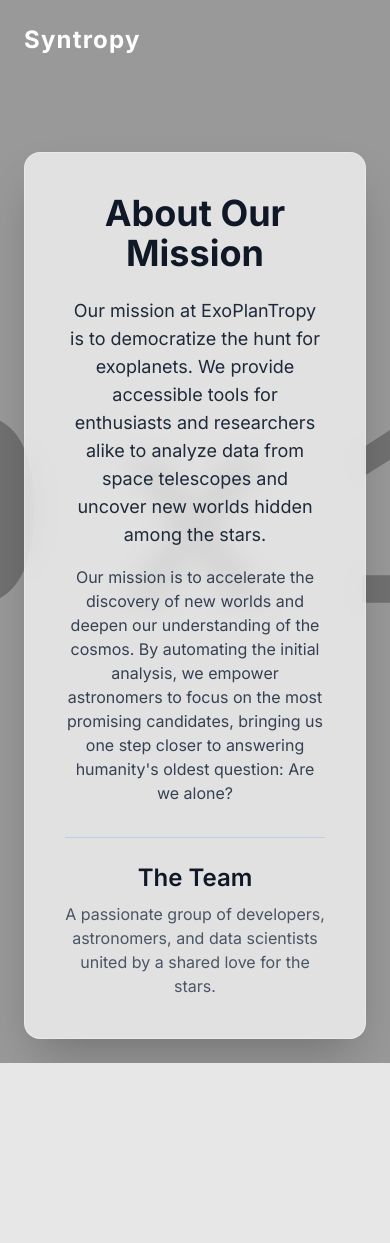
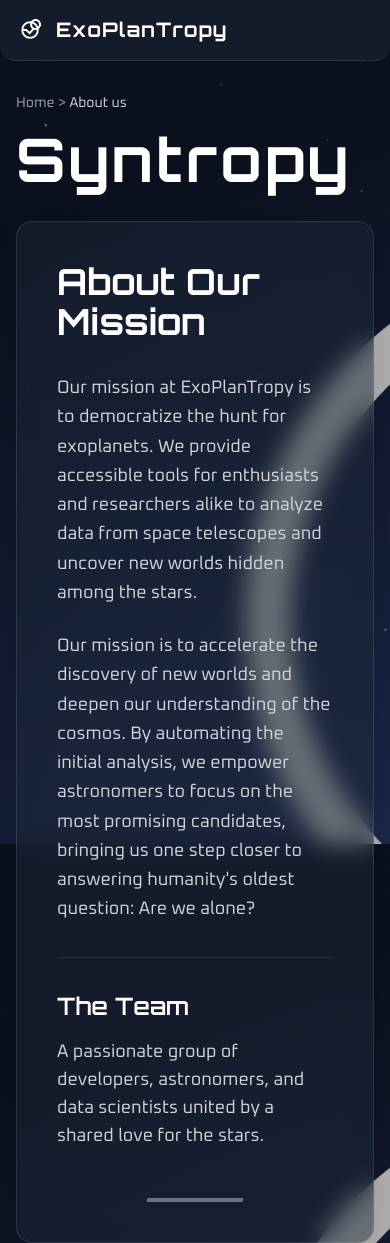
Before and after one commit to ihsan31415/exoplantropy, a Flask app: page /about in a window 390 px wide. Before the commit the page ends 1063 px from the top, so only its background shows below. Run offline with Flask 3, Linux system fonts and the light colour scheme; grey boxes labelled with a size stand in for pictures from a placeholder-image service; style sheets or scripts are compiled from the project's sources; some libraries are stand-ins or nearby versions.

```diff
--- a/app.py
+++ b/app.py
@@ -18,6 +18,16 @@ def about():
 def project():
     return render_template('project.html')
 
+# Route for the AI page
+@app.route('/ai')
+def ai():
+    return render_template('ai.html')
+
+# Route for the Search Target page
+@app.route('/search')
+def search():
+    return render_template('search.html')
+
 # This block allows you to run the app directly from the script
 if __name__ == '__main__':
     app.run(debug=True)
--- a/static/css/styles.css
+++ b/static/css/styles.css
@@ -2,8 +2,24 @@
 This is the input file for the Tailwind CSS build process.
 It's where you import Tailwind's base styles, components, and utilities.
 */
+@import url('https://fonts.googleapis.com/css2?family=Orbitron:wght@400;500;600;700&family=Oxanium:wght@200;300;400;500;600;700&display=swap');
+
 @tailwind base;
 @tailwind components;
 @tailwind utilities;
 
+body {
+    font-family: 'Oxanium', sans-serif;
+    background-color: #0f172a;
+    background-size: cover;
+    background-position: center;
+    background-repeat: no-repeat;
+    background-attachment: fixed;
+}
+
+h1, h2, h3, .title {
+    font-family: 'Orbitron', sans-serif;
+}
+
+
 /* You can also add your own custom CSS here */
--- a/templates/about.html
+++ b/templates/about.html
@@ -1,44 +1,65 @@
 <!DOCTYPE html>
-<html lang="en">
+<html lang="en"></html>
 <head>
     <meta charset="UTF-8">
     <meta name="viewport" content="width=device-width, initial-scale=1.0">
-    <title>About - ExoPlanet Classification</title>
-    <script src="https://cdn.jsdelivr.net/npm/@tailwindcss/browser@4"></script>
-    <link href="https://fonts.googleapis.com/css2?family=Inter:wght@400;500;600;700&display=swap" rel="stylesheet">
-    <style> body { font-family: 'Inter', sans-serif; } </style>
+    <title>About - ExoPlanTropy</title>
+    <script src="https://cdn.tailwindcss.com"></script>
+    <link href="https://fonts.googleapis.com/css2?family=Orbitron:wght@400;500;600;700;800&family=Oxanium:wght@300;400;500;600;700&display=swap" rel="stylesheet">
+    <link rel="stylesheet" href="{{ url_for('static', filename='css/styles.css') }}">
+    <style>
+        body {
+            font-family: 'Oxanium', sans-serif;
+            background-color: #0f172a;
+            background-size: cover;
+            background-position: center;
+            background-repeat: no-repeat;
+            background-attachment: fixed;
+        }
+    </style>
 </head>
-<body class="bg-[#C8A27C] text-gray-800 antialiased">
+<body class="text-gray-200 antialiased overflow-x-hidden" style="background-image: url('{{ url_for('static', filename='img/Starry.png') }}');">
 
-    <div class="min-h-screen bg-cover bg-center" style="background-image: url('https://placehold.co/1920x1080/C8A27C/4a2e1d?text=+)');">
-        <div class="min-h-screen bg-black/25">
-            <!-- Header Navigation -->
-            <header class="w-full max-w-7xl mx-auto flex justify-between items-center p-6 text-white">
-                <h1 class="text-2xl font-bold tracking-wider">Syntropy</h1>
-                <nav class="hidden sm:flex items-center space-x-8 text-sm font-medium">
-                    <a href="/" class="text-gray-300 hover:text-white transition-colors duration-300">Home</a>
-                    <a href="/about" class="text-white border-b-2 border-blue-400 pb-1">About</a>
-                    <a href="/project" class="text-gray-300 hover:text-white transition-colors duration-300">Project</a>
-                </nav>
-            </header>
+    <div class="relative min-h-screen flex flex-col w-full bg-black/30">
+        <!-- Header Navigation -->
+        <header class="w-full max-w-7xl mx-auto flex justify-between items-center p-4 bg-[#1e293b]/50 backdrop-blur-md rounded-b-2xl border-b border-white/10">
+            <a href="/" class="flex items-center space-x-3">
+                <img src="{{ url_for('static', filename='img/Logo.png') }}" alt="ExoPlanTropy Logo" class="w-7 h-7 object-contain">
+                <h1 class="text-xl font-bold text-white tracking-wider">ExoPlanTropy</h1>
+            </a>
+            <nav class="hidden sm:flex items-center space-x-8 text-sm font-medium">
+                <a href="/" class="text-gray-300 hover:text-white transition-colors duration-300">Home</a>
+                <a href="/about" class="text-white border-b-2 border-white pb-1">About Us</a>
+                <a href="/ai" class="text-gray-300 hover:text-white transition-colors duration-300">AI</a>
+            </nav>
+        </header>
+
+            <!-- Breadcrumb & Title -->
+            <div class="w-full max-w-7xl mx-auto px-4 pt-8">
+                <p class="text-sm mb-4"><a href="/" class="text-gray-400 hover:text-white transition-colors duration-300">Home</a> <span class="text-gray-400">></span> <span class="text-gray-300">About us</span></p>
+                <h2 class="text-6xl lg:text-7xl font-bold text-white tracking-wider font-[Orbitron] mb-8">Syntropy</h2>
+            </div>
 
             <!-- Main Content -->
-            <main class="flex-grow flex flex-col items-center justify-center w-full max-w-4xl mx-auto text-center p-6 pt-18">
-                <div class="w-full bg-white/70 backdrop-blur-md rounded-2xl p-10 shadow-2xl border border-white/30">
-                    <h2 class="text-4xl md:text-5xl font-bold text-gray-900 mb-6">About Our Mission</h2>
-                    <p class="text-gray-800 text-lg mb-4">
+            <main class="flex-grow flex items-center justify-center w-full max-w-7xl mx-auto px-4">
+                <div class="w-full max-w-4xl bg-[#1e293b]/50 backdrop-blur-md rounded-2xl p-10 shadow-2xl border border-white/10">
+                    <h2 class="text-4xl md:text-5xl font-bold text-white mb-8">About Our Mission</h2>
+                    <p class="text-gray-300 text-lg mb-6 leading-relaxed">
                         Our mission at ExoPlanTropy is to democratize the hunt for exoplanets. We provide accessible tools for enthusiasts and researchers alike to analyze data from space telescopes and uncover new worlds hidden among the stars.
                     </p>
-                    <p class="text-gray-700">
+                    <p class="text-gray-300 text-lg mb-8 leading-relaxed">
                         Our mission is to accelerate the discovery of new worlds and deepen our understanding of the cosmos. By automating the initial analysis, we empower astronomers to focus on the most promising candidates, bringing us one step closer to answering humanity's oldest question: Are we alone?
                     </p>
-                    <div class="mt-8 border-t border-blue-500/20 pt-6">
-                        <h3 class="text-2xl font-semibold text-gray-900">The Team</h3>
-                        <p class="text-gray-600 mt-2">A passionate group of developers, astronomers, and data scientists united by a shared love for the stars.</p>
+                    <div class="mt-8 border-t border-white/10 pt-8">
+                        <h3 class="text-2xl font-semibold text-white mb-4">The Team</h3>
+                        <p class="text-gray-300 text-lg">A passionate group of developers, astronomers, and data scientists united by a shared love for the stars.</p>
                     </div>
+
+                    <div class="w-24 h-1 border-b-2 border-t-2 border-gray-500 mt-12 mx-auto transform -skew-x-12"></div>
                 </div>
             </main>
         </div>
     </div>
+
 </body>
 </html>
```
Also changed, not shown: templates/ai.html (added, +91 -0 lines), templates/index.html (+18 -15 lines), templates/search.html (added, +76 -0 lines).
